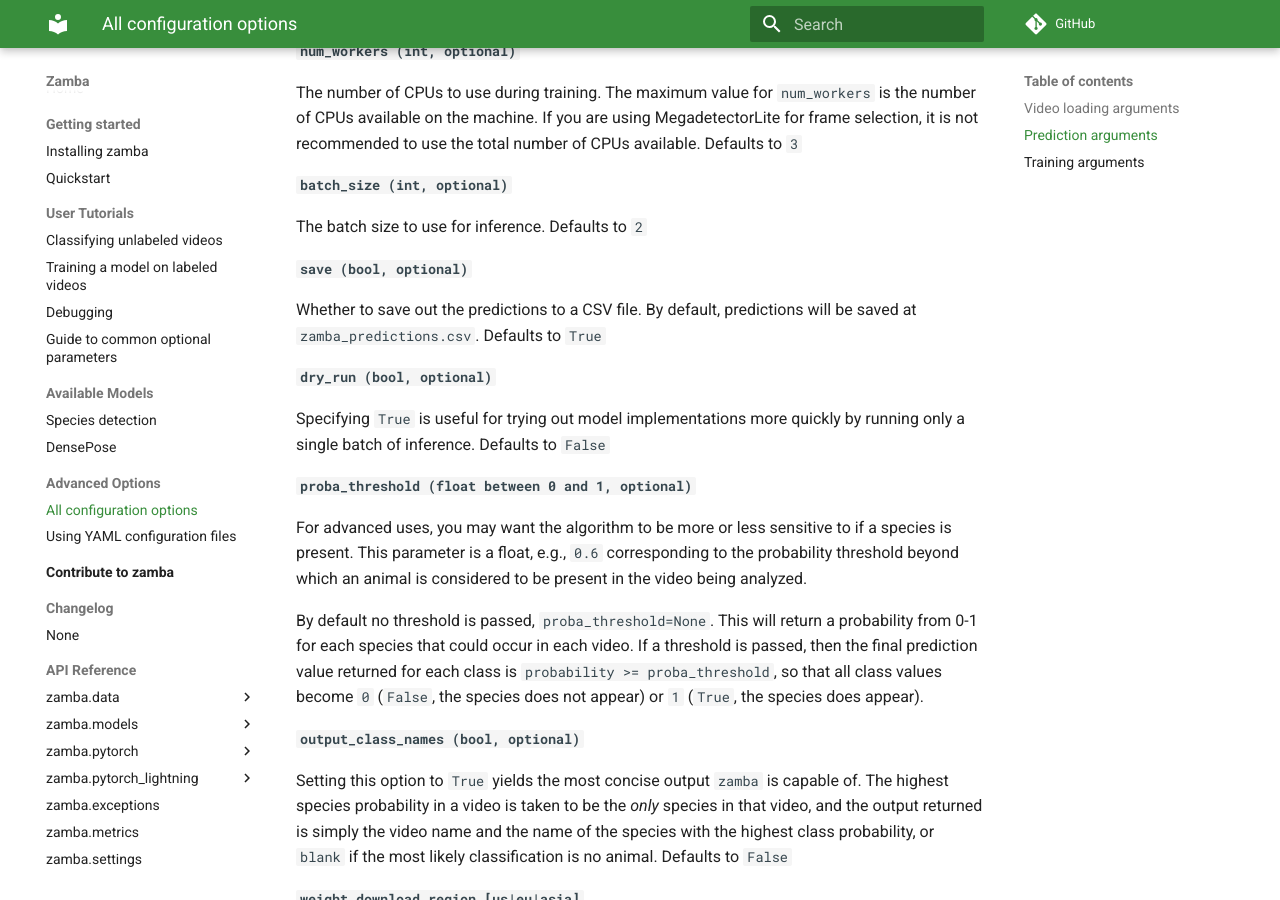
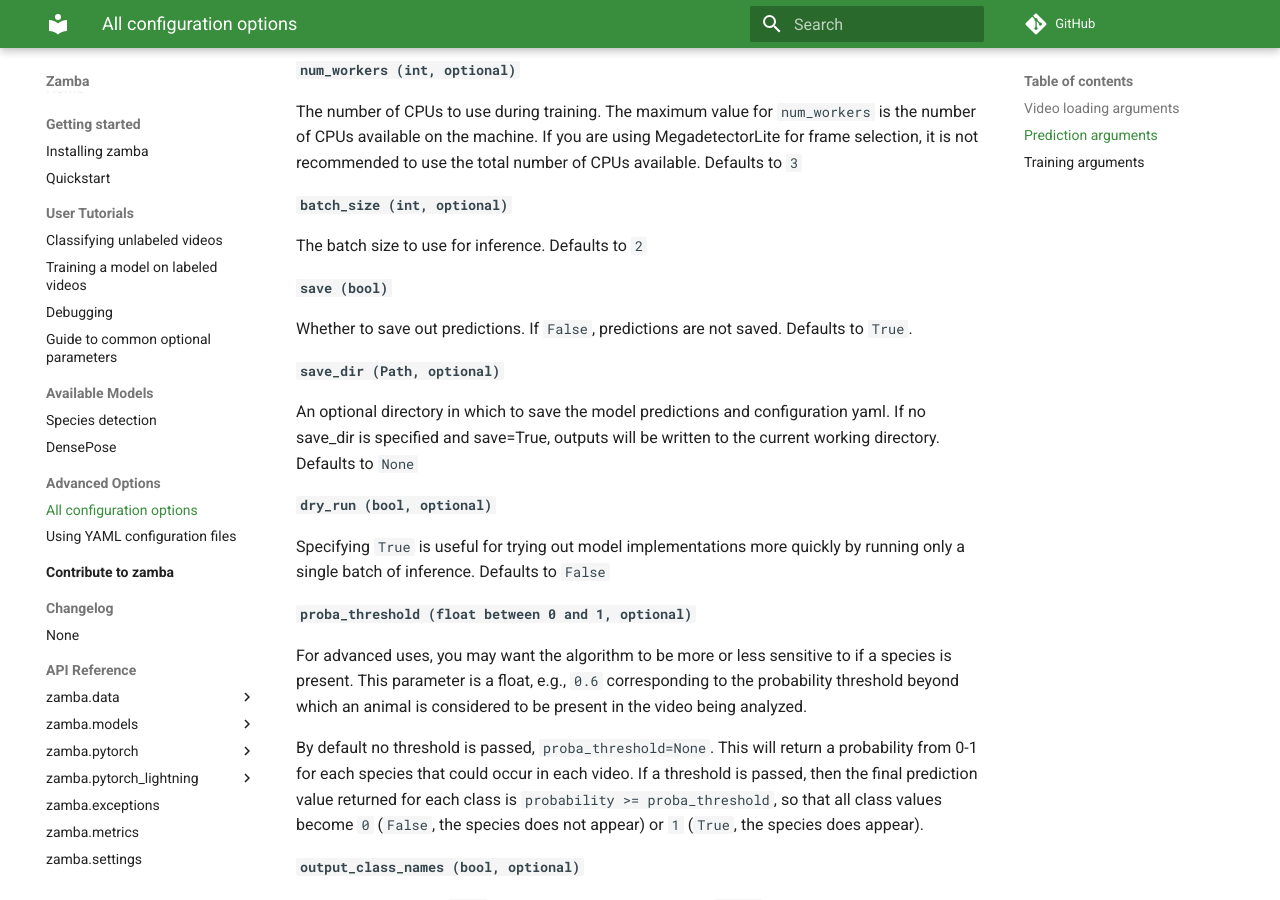
Before and after one commit to drivendataorg/zamba, an MkDocs documentation site: the page built from docs/docs/configurations.md, in a window 1280 px wide and 900 px high, scrolled down 4899 px. Built offline with MkDocs 1.6.1 and Material for MkDocs 9.7.7, drawn with Linux system fonts in a browser that asks for light colours; comment, search, counter and statistics services are not loaded; the version menu is left out; some of the changed text lies outside the part shown.

Commit message:
further updates

```diff
--- a/docs/docs/configurations.md
+++ b/docs/docs/configurations.md
@@ -146,14 +146,15 @@
 
 class PredictConfig(ZambaBaseModel)
  |  PredictConfig(*,
- data_dir: DirectoryPath = Path.cwd()
+ data_dir: DirectoryPath = Path.cwd(),
  filepaths: FilePath = None,
  checkpoint: FilePath = None,
- model_name: zamba.models.config.ModelEnum = <ModelEnum.time_distributed: 'time_distributed'>,
+ model_name: zamba.models.config.ModelEnum = <ModelEnum.time_distributed: 'time_distributed'>,,
  gpus: int = 0,
  num_workers: int = 3,
  batch_size: int = 2,
- save: Union[bool, pathlib.Path] = True,
+ save: bool = True,
+ save_dir: Optional[Path] = None,
  dry_run: bool = False,
  proba_threshold: float = None,
  output_class_names: bool = False,
@@ -194,9 +195,15 @@
 
 The batch size to use for inference. Defaults to `2`
 
-#### `save (bool, optional)`
+#### `save (bool)`
 
-Whether to save out the predictions to a CSV file. By default, predictions will be saved at `zamba_predictions.csv`. Defaults to `True`
+Whether to save out predictions. If `False`, predictions are not saved. Defaults to `True`.
+
+#### `save_dir (Path, optional)`
+
+An optional directory in which to save the model predictions and configuration yaml.  If
+no save_dir is specified and save=True, outputs will be written to the current working directory.
+Defaults to `None`
 
 #### `dry_run (bool, optional)`
 
@@ -328,7 +335,7 @@
 
 #### `save_dir (Path, optional)`
 
-Directory in which to save model checkpoint and configuration file. If not specified, will save to a `version_*` folder in your working directory.
+Directory in which to save model checkpoint and configuration file. If not specified, will save to a `version_n` folder in your current working directory.
 
 #### `overwrite_save_dir (bool, optional)`
 
```
Also changed, not shown: docs/docs/models/denspose.md (+1 -1 lines), docs/docs/predict-tutorial.md (+1 -1 lines), docs/docs/quickstart.md (+11 -12 lines), docs/docs/train-tutorial.md (+1 -1 lines), 1 other file.
